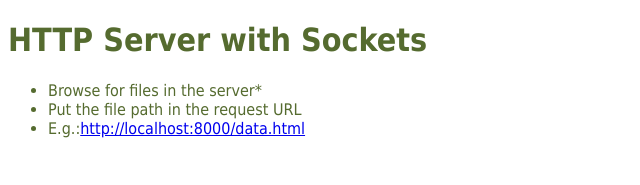
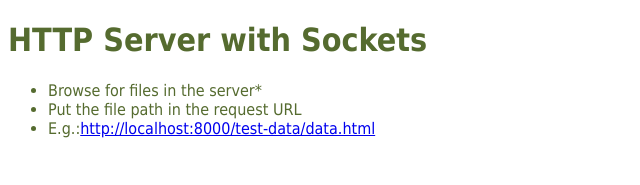
Before and after one commit to natyncaldas/simple-http-server, a plain HTML site: page index.html in a window 1280 px wide. Shown: the top 185 px of the page, without its empty margins (0-640 px from the left). Drawn offline with Linux system fonts and the light colour scheme.

Commit message:
fixes test data ref link

```diff
--- a/index.html
+++ b/index.html
@@ -12,7 +12,7 @@
     <ul style="color: darkolivegreen; font-family: Tahoma">
       <li>Browse for files in the server*</li>
       <li>Put the file path in the request URL</li>
-      <li>E.g.:<a href="http://localhost:8000/data.html">http://localhost:8000/data.html</a></li>
+      <li>E.g.:<a href="http://localhost:8000/test-data/data.html">http://localhost:8000/test-data/data.html</a></li>
     </ul>
     <br>
     <p style="color: darkolivegreen; font-family: Tahoma">*might not work on files with non UTF-8 encodings.</p>
```
